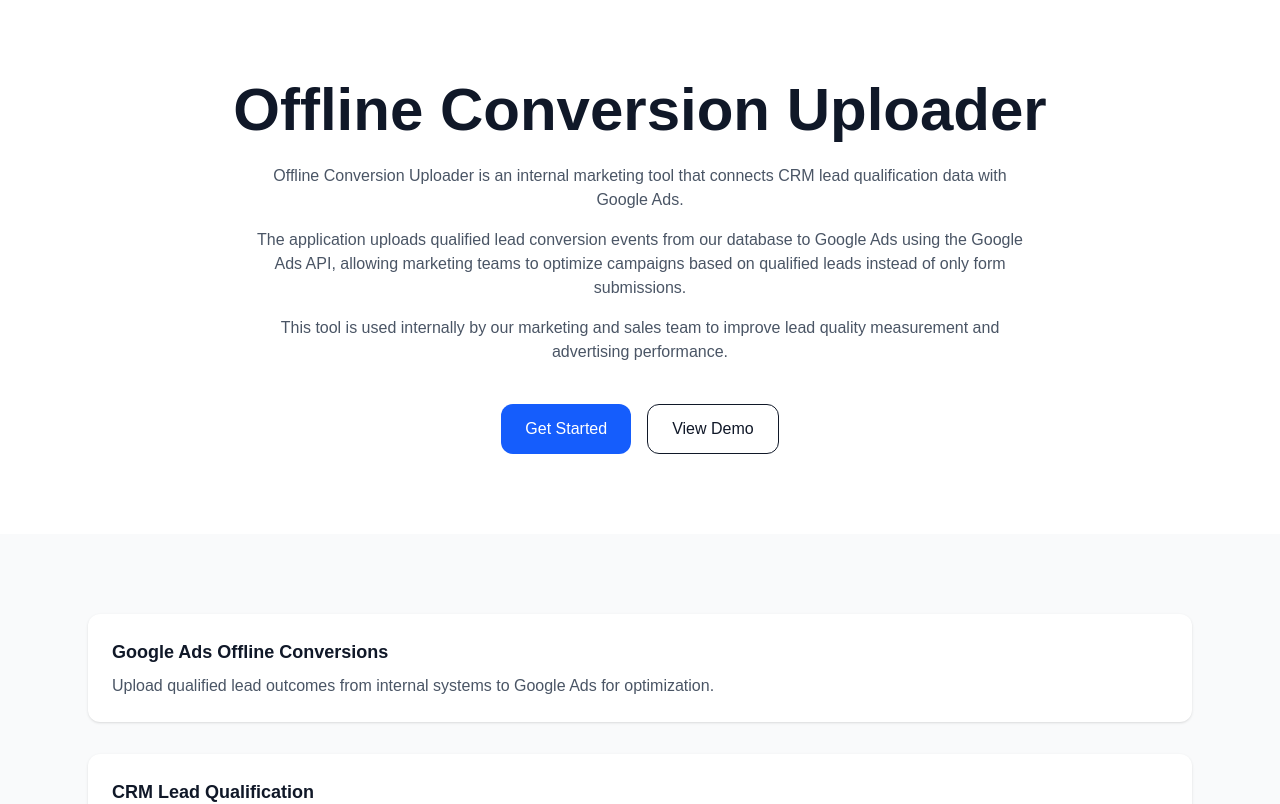
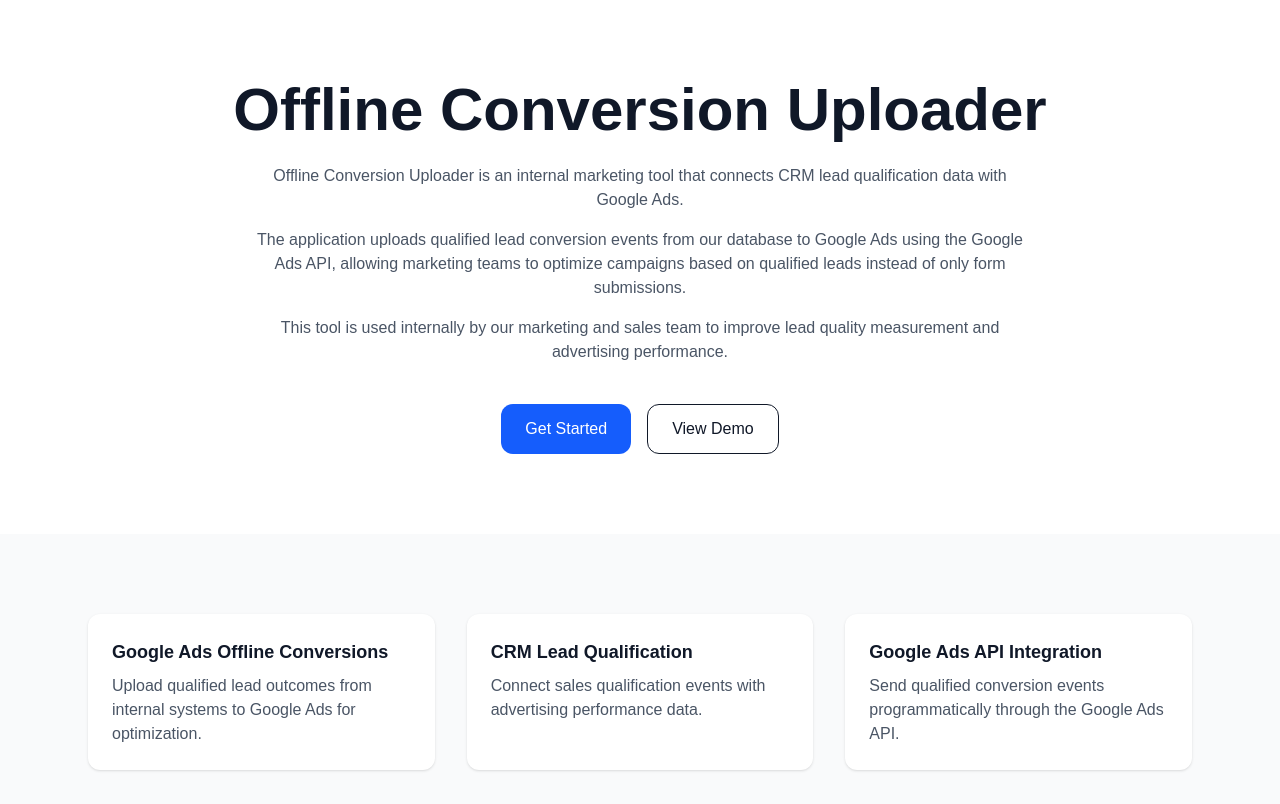
Before and after one commit to MuhammadIbrahimZahid/google-ads-lander, a Next.js app: page / in a window 1280 px wide. Shown: the top 804 px of the page. Built offline with nearby package versions, Linux system fonts and the light colour scheme; no server answers.

Commit message:
small mistake

```diff
--- a/src/app/page.tsx
+++ b/src/app/page.tsx
@@ -74,7 +74,7 @@ export default function Home() {
 
       {/* FEATURES */}
       <section className="bg-gray-50 py-20">
-        <div className="max-w-6xl mx-auto px-6 grid md:grid-3 gap-8">
+        <div className="max-w-6xl mx-auto px-6 grid md:grid-cols-3 gap-8">
           <div className="bg-white p-6 rounded-xl shadow-sm">
             <h3 className="font-semibold text-lg">
               Google Ads Offline Conversions
```
